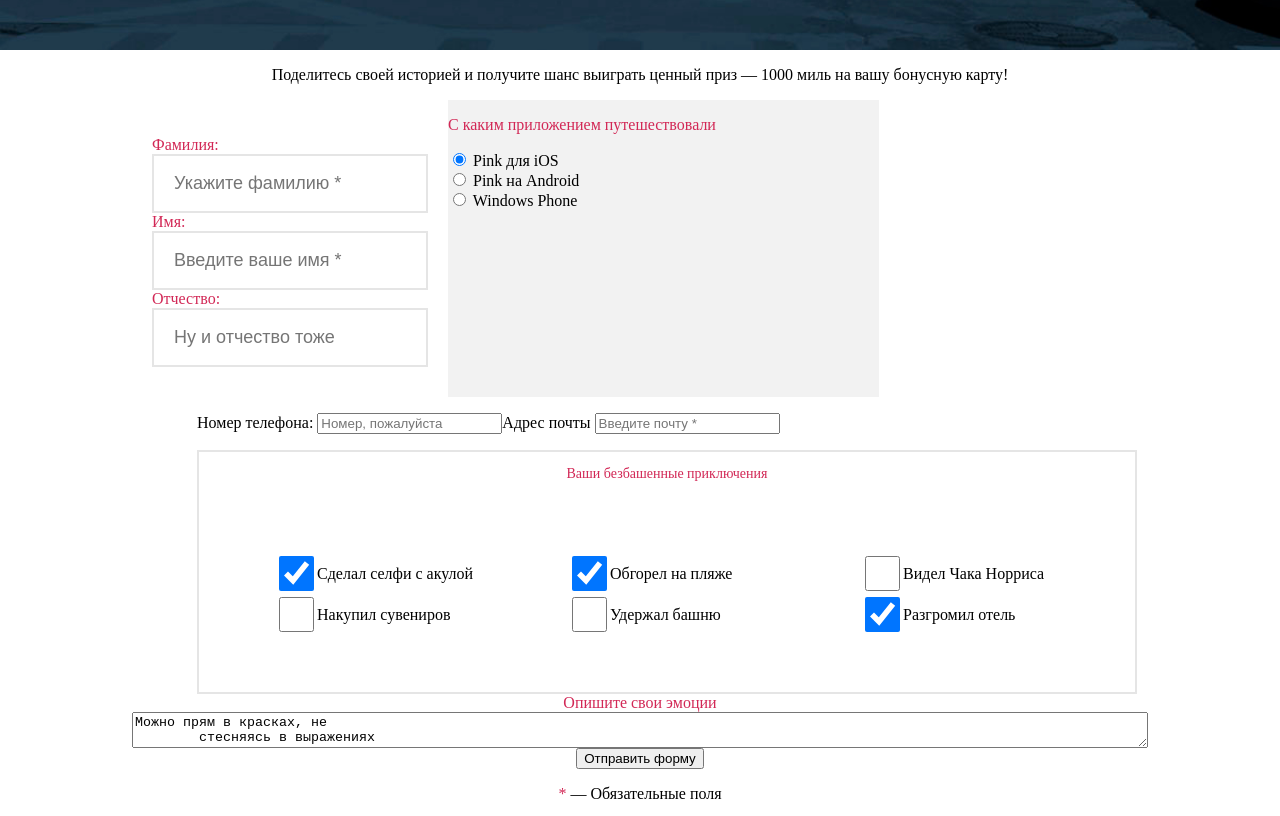
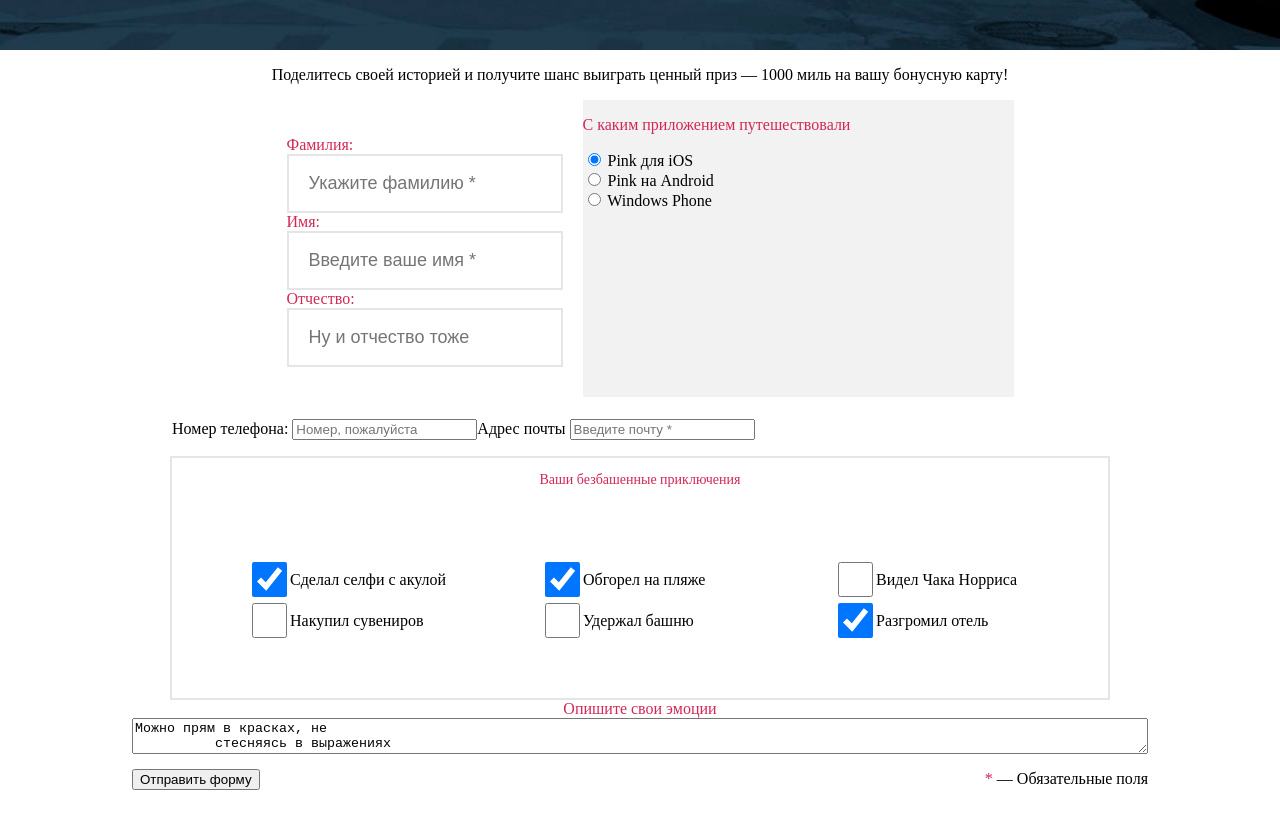
Before and after one commit to irus994/925273-pink-21, a website: page source/form.html in a window 1280 px wide. Shown: the part 742-1558 px from the top of the page. Drawn offline with nearby package versions, Linux system fonts and the light colour scheme; files that its build step writes are made by us from their sources.

Commit message:
удалила не нужные обертки, добавила order для блоков

```diff
--- a/source/form.html
+++ b/source/form.html
@@ -31,7 +31,7 @@
     </section>
     <div class="wrapper__form">
       <form class="form" action="https://echo.htmlacademy.ru" method="POST">
-        <div class="wrapper__form-desktop">
+        <div class="wrapper__form-flex">
           <div class="name-form">
             <ul class="name-form__list">
               <li class="name-form__item">
@@ -48,7 +48,6 @@
               </li>
             </ul>
           </div>
-            <div class="wrapper__form-tablet">
           <div class="achievements-form">
                 <p class="achievements-form__header">Ваши безбашенные приключения</p>
                 <ul class="achievements-form__list">
@@ -108,14 +107,13 @@
                 </ul>
               </div>
         </div>
-        </div>
         <div class="emotion-form">
           <label class="emotion-form__label" for="user-comment">Опишите свои эмоции</label>
           <textarea class="emotion-form__textarea" name="comment" id="user-comment">Можно прям в красках, не
           стесняясь в выражениях</textarea>
         </div>
         <div class="wrapper__form-button">
-          <button class="form-button" type="submit">Отправить форму</button>
+          <button class="form__button" type="submit">Отправить форму</button>
           <p class="form__asterisk">
             <span class="form__asterisk-sign">*</span> <span class="form__asterisk-text">— Обязательные поля</span>
           </p>
--- a/source/sass/blocks/achievements-form.scss
+++ b/source/sass/blocks/achievements-form.scss
@@ -3,10 +3,14 @@ $desktop-width: 1200px;
 
 .achievements-form {
   background-color: #f2f2f2;
+  order: 2;
+
+  @media (min-width: $tablet-width) {
+    order: 4;
+  }
 
   @media (min-width: $desktop-width) {
     width: 936px;
-    margin-left: -251px;
     background: none;
     border: 2px #E5E5E5 solid;
   }
--- a/source/sass/blocks/attachment-form.scss
+++ b/source/sass/blocks/attachment-form.scss
@@ -3,6 +3,11 @@ $desktop-width: 1200px;
 
 .attachment-form {
   background-color: #f2f2f2;
+  order: 4;
+
+  @media (min-width: $tablet-width) {
+    order: 2;
+  }
 
   @media (min-width: $desktop-width) {
     width: 431px;
--- a/source/sass/blocks/contact-form.scss
+++ b/source/sass/blocks/contact-form.scss
@@ -2,10 +2,10 @@ $tablet-width: 660px;
 $desktop-width: 1200px;
 
 .contact-form {
+  order: 3;
 
   @media (min-width: $desktop-width) {
     width: 936px;
-    margin-left: -251px;
   }
 }
 
--- a/source/sass/blocks/name-form.scss
+++ b/source/sass/blocks/name-form.scss
@@ -1,5 +1,6 @@
 .name-form {
   padding: 20px;
+  order: 1;
 }
 
 .name-form__list {
--- a/source/sass/blocks/wrapper.scss
+++ b/source/sass/blocks/wrapper.scss
@@ -85,24 +85,6 @@ $desktop-width: 1200px;
   }
 }
 
-.wrapper__form-tablet {
-  @media (min-width: $tablet-width) {
-    display: flex;
-    flex-direction: column-reverse;
-  }
-  @media (min-width: $desktop-width) {
-    display: flex;
-    flex-direction: row-reverse;
-    flex-wrap: wrap-reverse;
-    justify-content: flex-end;
-  }
-}
-
-.wrapper__form-desktop {
-  @media (min-width: $desktop-width) {
-    display: flex;
-  }
-}
 
 .wrapper__form-header {
   height: 462px;
@@ -125,12 +107,24 @@ $desktop-width: 1200px;
   }
 }
 
+.wrapper__form-flex {
+  display: flex;
+  flex-direction: column;
+
+  @media (min-width: $desktop-width) {
+    flex-direction: row;
+    flex-wrap: wrap;
+    justify-content: center;
+  }
+}
+
 .wrapper__form-button {
   display: flex;
   flex-direction: column;
   align-items: center;
 
   @media (min-width: $tablet-width) {
+    flex-direction: row;
     justify-content: space-between;
   }
 }
```
Lines whose indentation alone changed are shown as unchanged.
